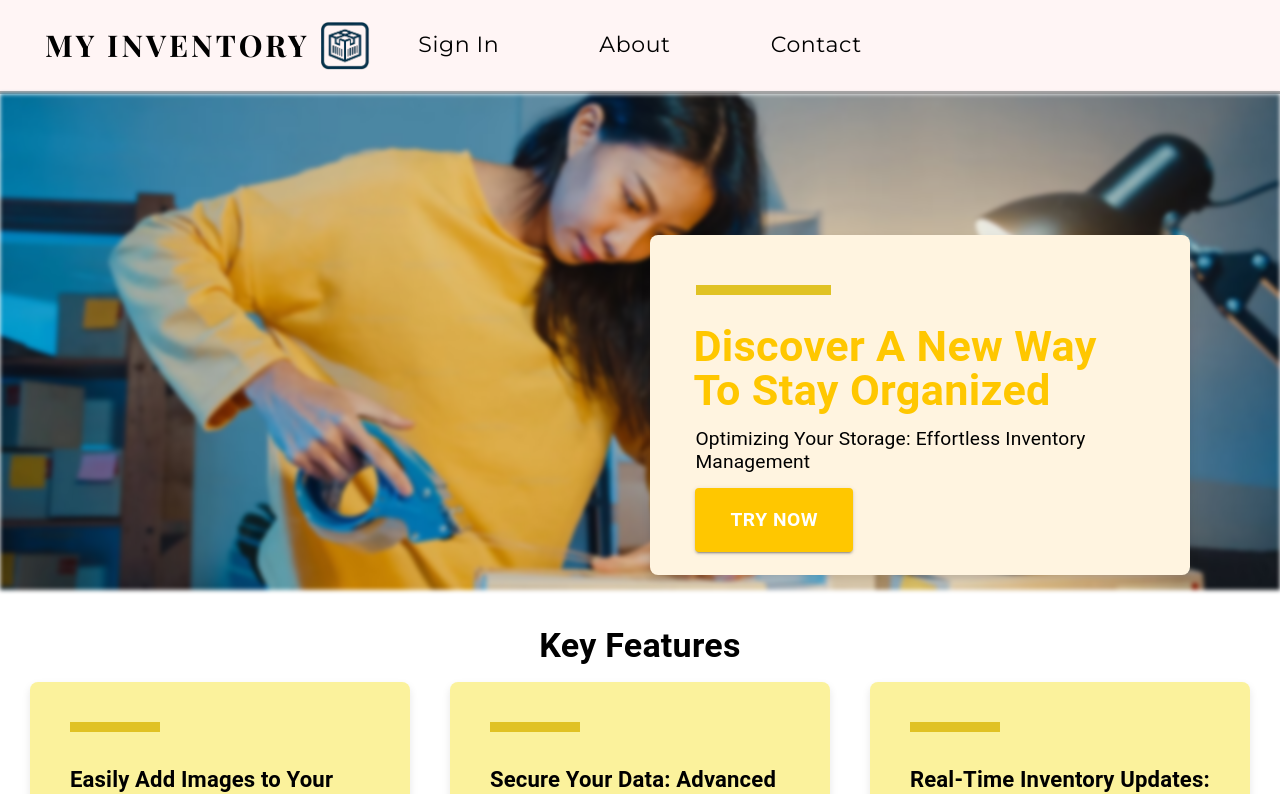
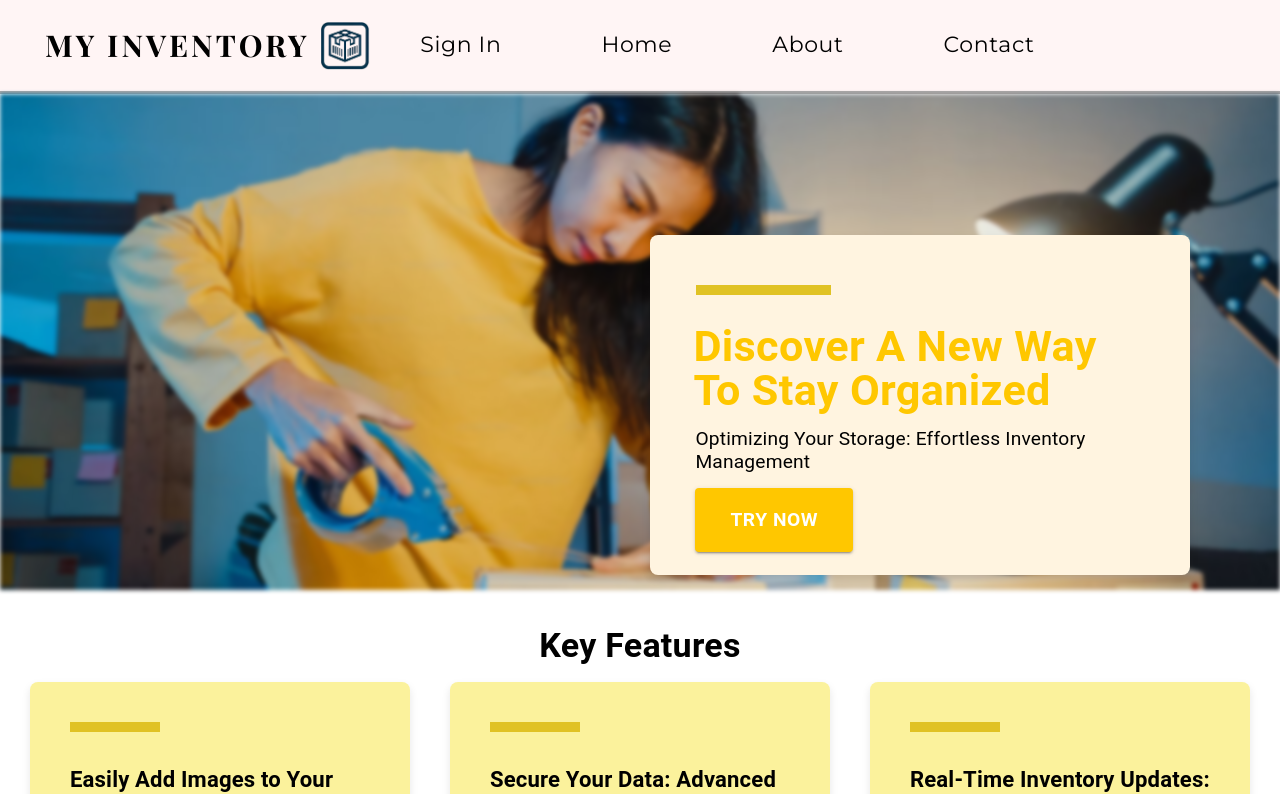
Before and after one commit to Luke7787/ImmaculateInventors, a React (Create React App) app: page / in a window 1280 px wide. Shown: the top 794 px of the page. Built offline with nearby package versions, Linux system fonts and the light colour scheme; a web font is replaced by a local one.

Commit message:
added home to header

```diff
--- a/src/Header/Header.module.scss
+++ b/src/Header/Header.module.scss
@@ -55,6 +55,10 @@ h1 {
 			background-color: #E0AFA0;
 			color: #000;
 			cursor: pointer;
+		}
+
+		&.moveRight {
+			margin-left: 175px;
 		}
 	}
 }
--- a/src/Header/Header.tsx
+++ b/src/Header/Header.tsx
@@ -21,7 +21,7 @@ const Header = () => {
         <img src={`${process.env.PUBLIC_URL}/images/newlogo.png`} alt="Logo" className={styles.logoImage} />
       </div>
       <div className={styles.headerCenter}>
-        <Button className={styles.signInButton} onClick={() => setSignInOpen(true)}>
+      <Button className={`${styles.signInButton} ${styles.moveRight}`} onClick={() => setSignInOpen(true)}>
           Sign In
         </Button>
         <Modal open={signInOpen} onClose={() => setSignInOpen(false)}>
@@ -50,6 +50,9 @@ const Header = () => {
             </Box>
           )}
         </Modal>
+        <Button className={styles.signInButton} onClick={() => navigate('/')}>
+          Home
+        </Button>
         <Button className={styles.signInButton}>
           About
         </Button>
```
